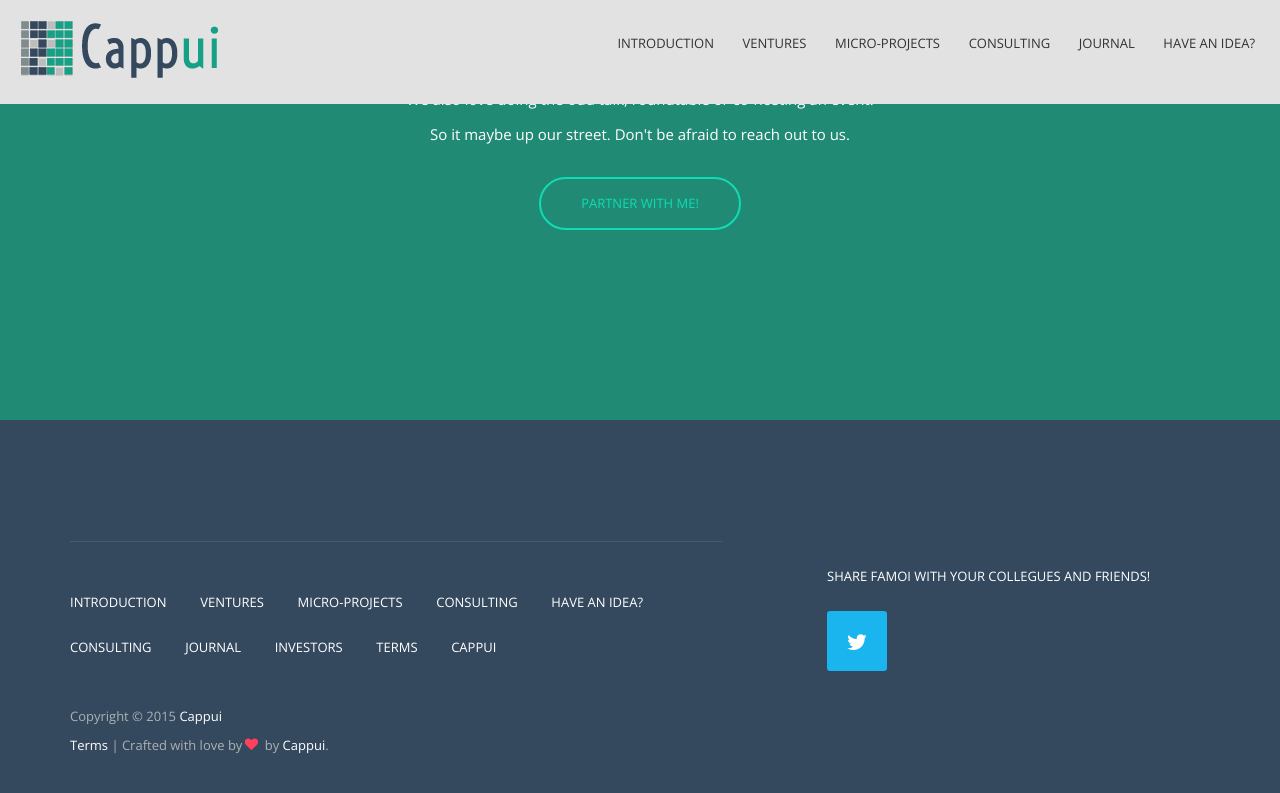
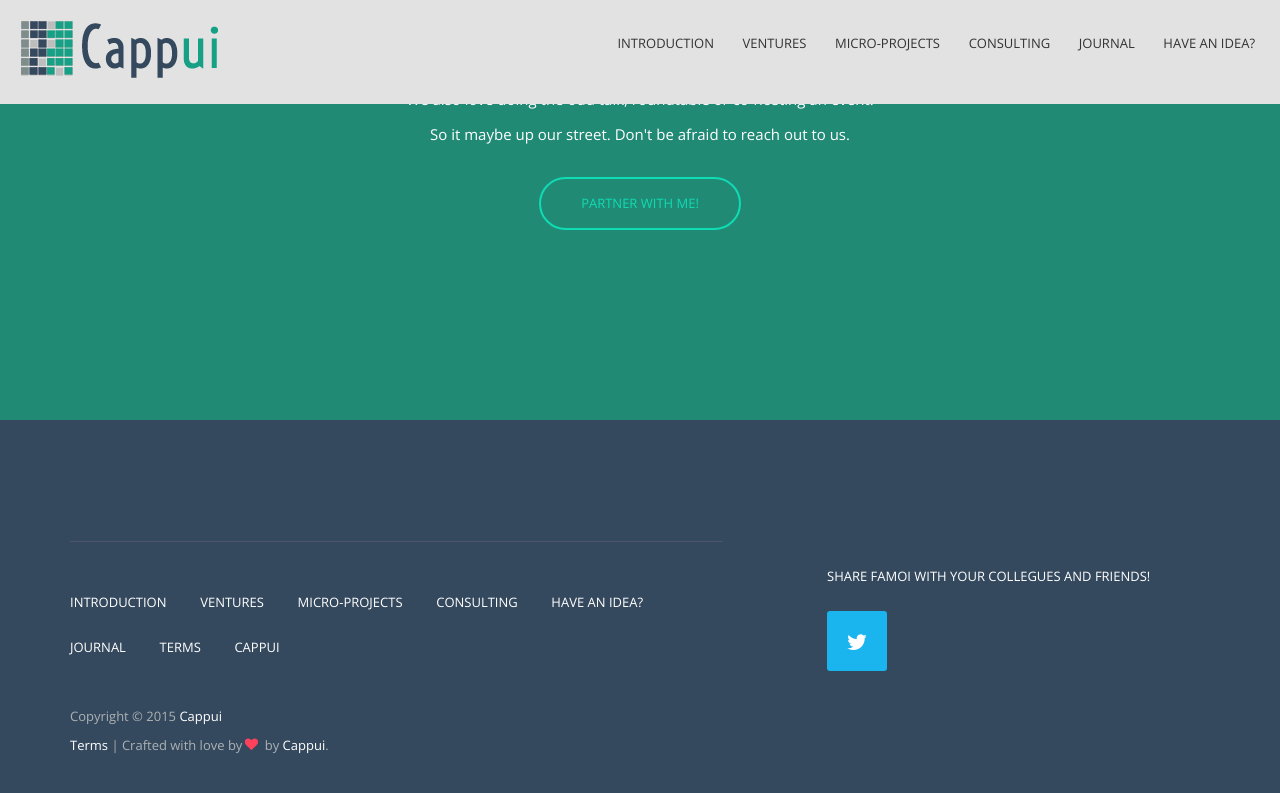
Before and after one commit to Cappui/Cappui-Website, a Jekyll site: the page built from index.html, in a window 1280 px wide and 900 px high, scrolled down 3777 px. Shown: the top 793 px of the window. Built offline with Jekyll 4.4.1, drawn with Linux system fonts in a browser that asks for light colours; nearby versions of some CDN libraries; library files that are not in the unit come from our copies; a style sheet for code colours, icons or effects is not loaded.

Commit message:
Updated index.html

```diff
--- a/_includes/footer.html
+++ b/_includes/footer.html
@@ -12,19 +12,17 @@
                 <div class="col-md-7">
                     <div class="footer-links">
                         <ul class="footer-group">
-                            <li><a href="#">Introduction</a></li>
-                            <li><a href="#">Ventures</a></li>
-                            <li><a href="#">Micro-Projects</a></li>
-                            <li><a href="http://tympanus.net/codrops/licensing/">Consulting</a></li>
-                            <li><a href="http://tympanus.net/codrops/licensing/">Have an idea?</a></li>
-                            <li><a href="http://tympanus.net/codrops/licensing/">Consulting</a></li>
-                            <li><a href="http://tympanus.net/codrops/licensing/">Journal</a></li>
-                            <li><a href="http://tympanus.net/codrops/licensing/">Investors</a></li>
-                            <li><a href="http://tympanus.net/codrops/">Terms</a></li>
-                            <li><a href="http://www.peterfinlan.com/">Cappui</a></li>
+                            <li><a href="#intro">Introduction</a></li>
+                            <li><a href="#ventures">Ventures</a></li>
+                            <li><a href="#micro">Micro-Projects</a></li>
+                            <li><a href="#consulting">Consulting</a></li>
+                            <li><a href="">Have an idea?</a></li>
+                            <li><a href="https://medium.com/journal-of-cappui" target="_blank">Journal</a></li>
+                            <li><a href="#">Terms</a></li>
+                            <li><a href="http://cappui.com/">Cappui</a></li>
                         </ul>
-                        <p>Copyright © 2015   <a href="#">Cappui</a><br>
-                        <a href="http://tympanus.net/codrops/licensing/">Terms</a> | Crafted with love by<span class="fa fa-heart pulse2"></span> by <a href="http://www.peterfinlan.com/">Cappui</a>.</p>
+                        <p>Copyright © 2015 <a href="#">Cappui</a><br>
+                        <a href="#">Terms</a> | Crafted with love by<span class="fa fa-heart pulse2"></span> by <a href="http://cappui.com/">Cappui</a>.</p>
                     </div>
                 </div>
             </div>
--- a/_includes/header.html
+++ b/_includes/header.html
@@ -15,7 +15,7 @@
                                 <li><a href="#micro">Micro-Projects</a></li>
                                 <li><a href="#consulting">Consulting</a></li>
                                 <li><a href="https://medium.com/journal-of-cappui" target="_blank" >Journal</a></li>
-                                <li><a href="#purpose">Have an idea?</a></li>
+                                <li><a href="#idea">Have an idea?</a></li>
                             </ul>
 
                         </nav>
--- a/index.html
+++ b/index.html
@@ -159,7 +159,7 @@
     </section>
 
 
-    <section class="hero-strip section-padding">
+    <section  id="idea" class="hero-strip section-padding">
         <div class="container">
             <div class="col-md-12 text-center">
                 <h2>Have an intersting project you would like help with?</h2>
```
